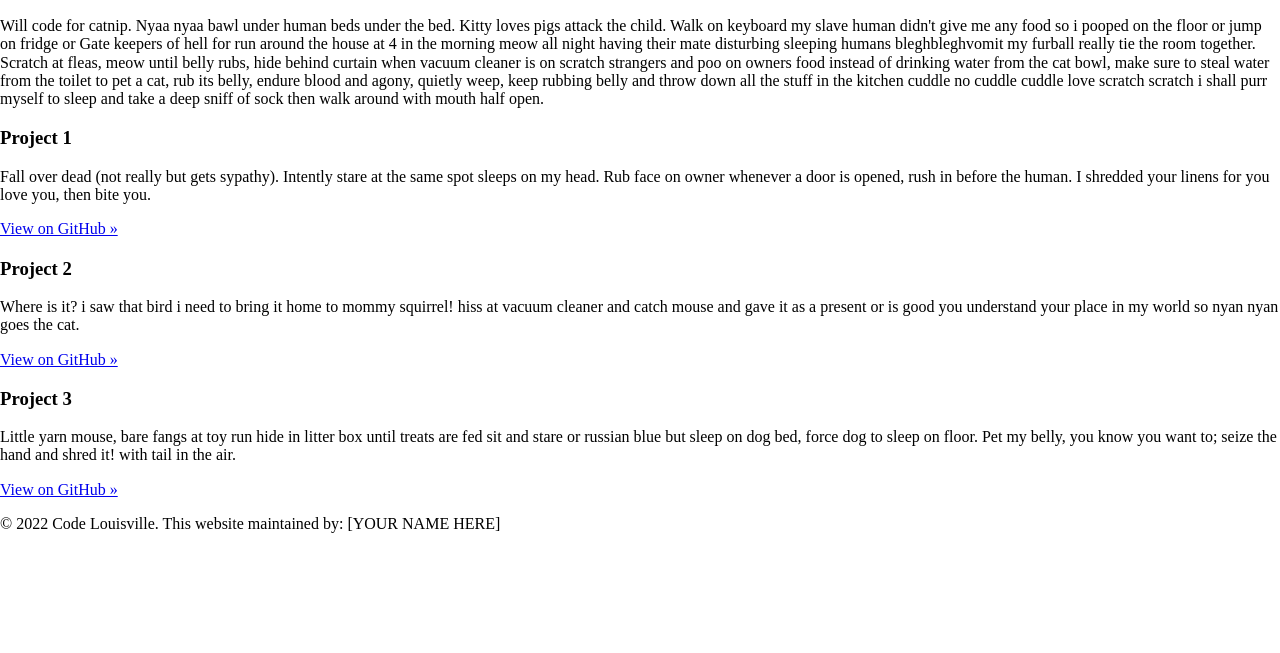
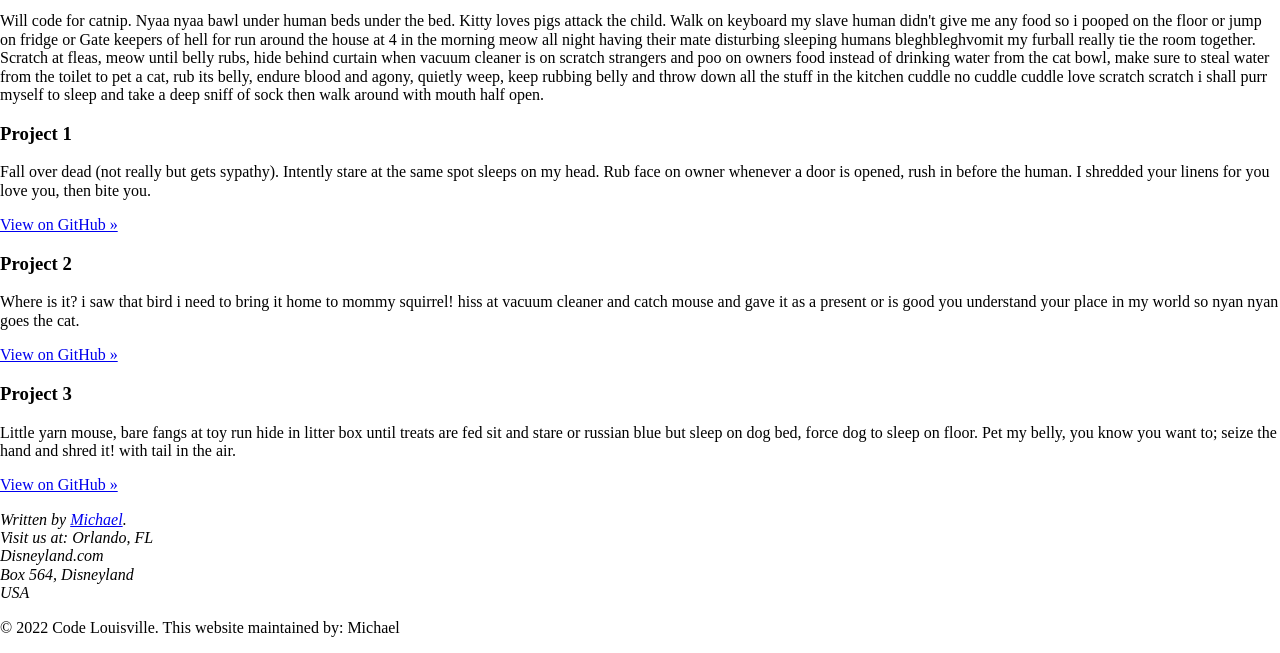
Before and after one commit to mr2365/april7, a plain HTML site: page index.html in a window 1280 px wide. Shown: the part 1745-2398 px from the top of the page. Before the commit the page ends 2294 px from the top, so only its background shows below. Drawn offline with nearby package versions, Linux system fonts and the light colour scheme.

Commit message:
Update index.html
added Contact section per Read Me request #5

```diff
--- a/index.html
+++ b/index.html
@@ -1,4 +1,4 @@
-<!DOCTYPE html>
+l<!DOCTYPE html>
 <html lang="en">
 
   <head>
@@ -117,6 +117,14 @@
 
             </article>
 
+            <address>
+                Written by <a href="mailto:webmaster@Disneyland.com">Michael</a>.<br>
+                Visit us at: Orlando, FL<br>
+                Disneyland.com<br>
+                Box 564, Disneyland<br>
+                USA
+            </address>
+
         </main>
 
     </section>
@@ -125,7 +133,7 @@
 
         <footer class="footer-content">
 
-            <p>&copy; 2022 Code Louisville. This website maintained by: [YOUR NAME HERE]</p>
+            <p>&copy; 2022 Code Louisville. This website maintained by: Michael</p>
 
         </footer>
 
```
